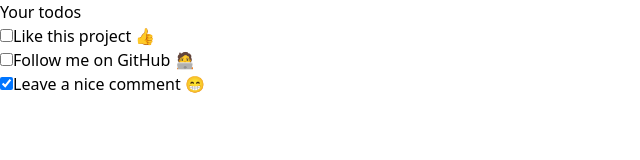
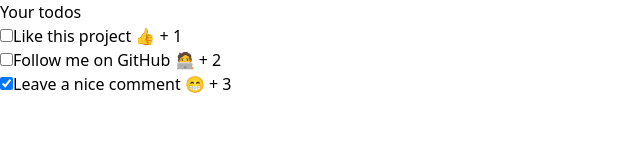
Before and after one commit to kaizen011/react-tsx, a React (Vite) app: page / in a window 1280 px wide. Shown: the top 160 px of the page, without its empty margins (0-640 px from the left). Built offline with nearby package versions, Linux system fonts and the light colour scheme.

Commit message:
Interfaces + callback props

```diff
--- a/src/App.tsx
+++ b/src/App.tsx
@@ -21,7 +21,9 @@ function App() {
             <TodoItem
             key={todo.id}
             todoExtract={todo}
-            onCompletedChange={setTodoCompleted}/>
+            onCompletedChange={setTodoCompleted}
+            id={todo.id}
+            />
           ))}
         </div>
       </div>
--- a/src/components/TodoItem.tsx
+++ b/src/components/TodoItem.tsx
@@ -3,9 +3,10 @@ import { Todo } from "../types/todo"
 interface TodoItemProps {
     todoExtract: Todo;
     onCompletedChange : (id: number, completed: boolean) => void;
+    id : number
 }
 
-export default function TodoItem({todoExtract, onCompletedChange}: TodoItemProps){
+export default function TodoItem({todoExtract, onCompletedChange, id}: TodoItemProps){
     return(
         <div>
             <label className="flex items-center gap-2 border rounded-md p-2 border-gray-400 bg-white hover:bg-slate-200">
@@ -16,7 +17,7 @@ export default function TodoItem({todoExtract, onCompletedChange}: TodoItemProps
                 className="scale-125"
                 />
                 <span className={todoExtract.completed ? "line-through text-gray-400" : ""}>
-                    {todoExtract.title}
+                    {todoExtract.title} + {id}
                 </span>
             </label>
         </div>
```
